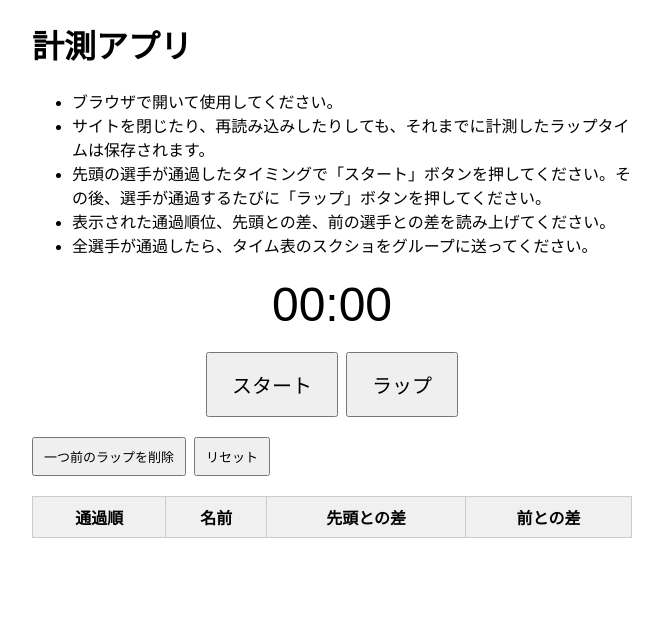
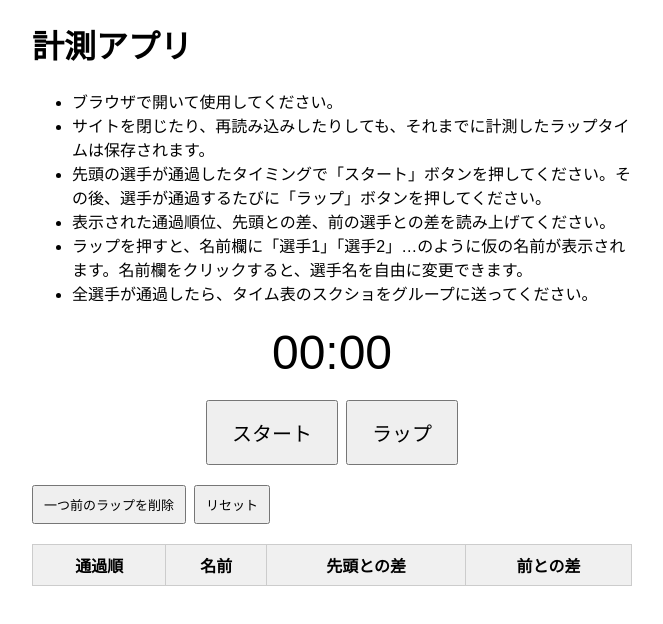
Before and after one commit to ss9xgwbkgt-dotcom/timer, a plain HTML site: page index.html in a window 1280 px wide. Shown: the whole page, without its empty margins (308-971 px from the left). Drawn offline with Linux system fonts and the light colour scheme.

Commit message:
Add files via upload

```diff
--- a/index.html
+++ b/index.html
@@ -63,6 +63,7 @@
   <li>サイトを閉じたり、再読み込みしたりしても、それまでに計測したラップタイムは保存されます。</li>
   <li>先頭の選手が通過したタイミングで「スタート」ボタンを押してください。その後、選手が通過するたびに「ラップ」ボタンを押してください。</li>
   <li>表示された通過順位、先頭との差、前の選手との差を読み上げてください。</li>
+  <li>ラップを押すと、名前欄に「選手1」「選手2」…のように仮の名前が表示されます。名前欄をクリックすると、選手名を自由に変更できます。</li>
   <li>全選手が通過したら、タイム表のスクショをグループに送ってください。</li>
 </ul>
 
```
